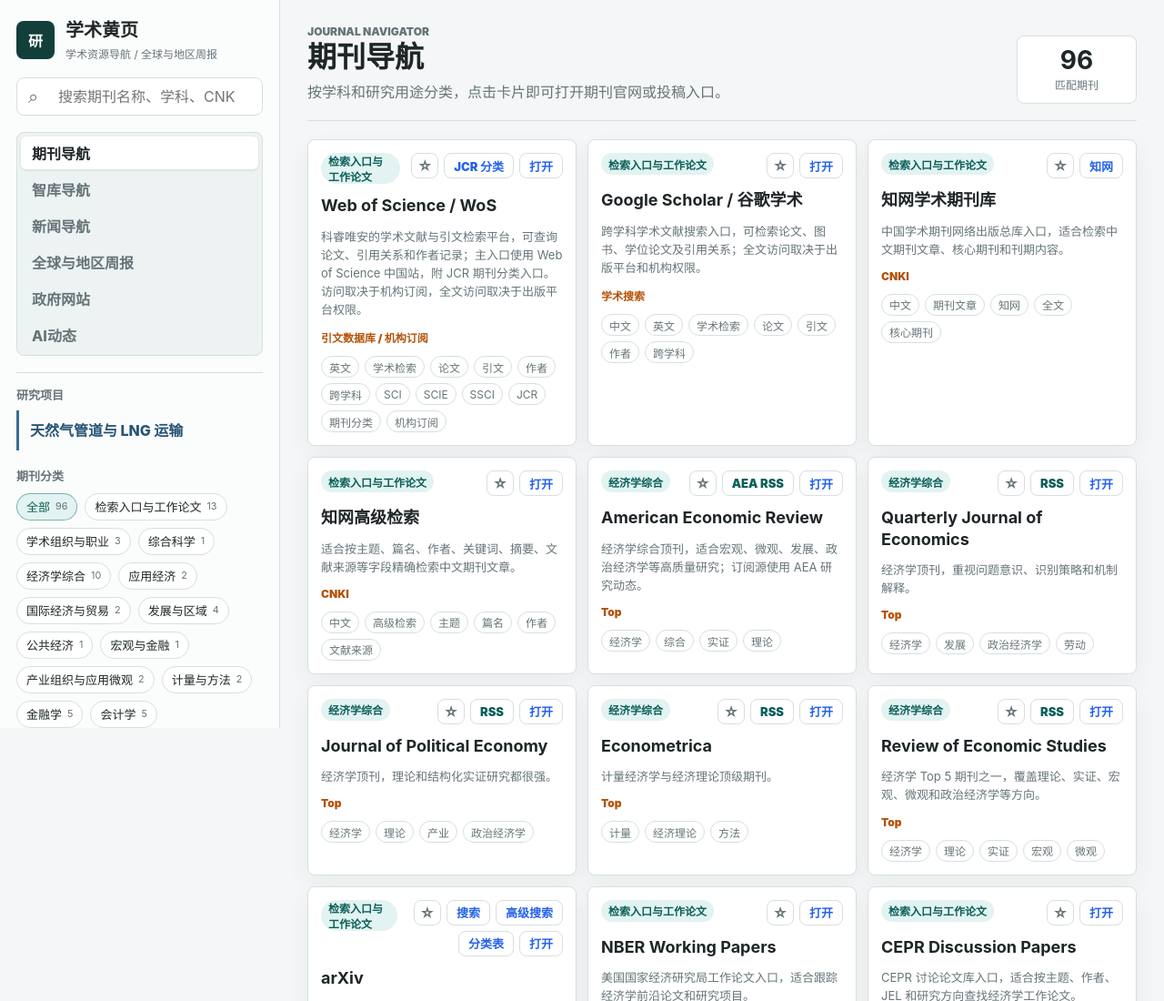
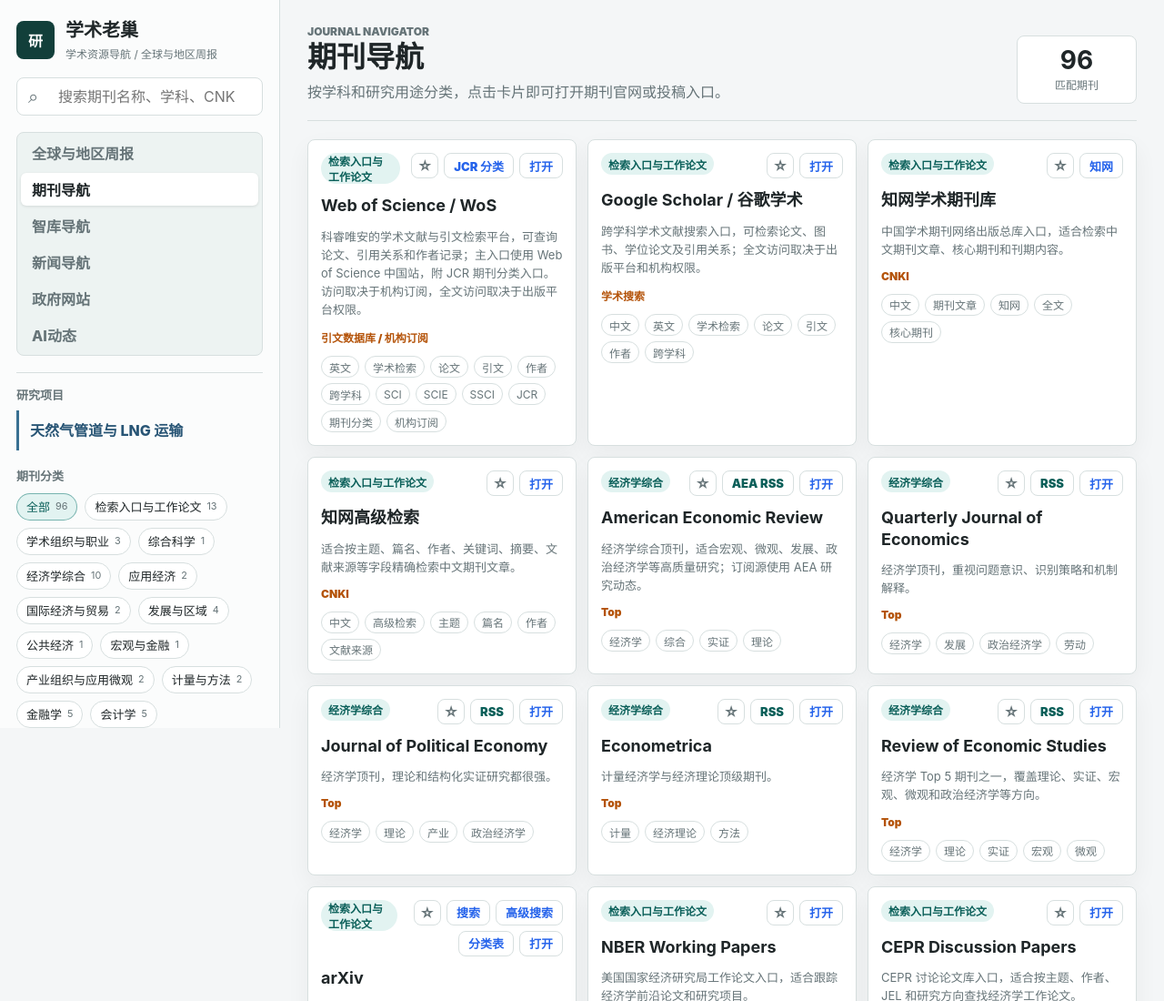
Before and after one commit to auuv/academic-navigation, a website: page site/index.html in a window 1280 px wide. Shown: the top 1100 px of the page at 91% size. Drawn offline with Linux system fonts and the light colour scheme.

Commit message:
改名为学术老巢并将周报置顶

```diff
--- a/site/index.html
+++ b/site/index.html
@@ -3,7 +3,7 @@
   <head>
     <meta charset="UTF-8">
     <meta name="viewport" content="width=device-width, initial-scale=1.0">
-    <title>学术黄页 · 全球与地区周报</title>
+    <title>学术老巢 · 全球与地区周报</title>
     <link rel="stylesheet" href="styles.css?v=20261026-collection">
 
     <link rel="stylesheet" href="weekly-reports.css?v=20261030-refresh">
@@ -23,7 +23,7 @@
         <header class="brand">
           <div class="brand-mark" aria-hidden="true">研</div>
           <div>
-            <h1>学术黄页</h1>
+            <h1>学术老巢</h1>
             <p>学术资源导航 / 全球与地区周报</p>
           </div>
         </header>
@@ -34,10 +34,10 @@
         </label>
 
         <nav class="mode-tabs" aria-label="板块切换">
+          <button class="mode-tab" type="button" data-mode="weekly" aria-controls="weeklyPanel" aria-pressed="false">全球与地区周报</button>
           <button class="mode-tab is-active" type="button" data-mode="journals" aria-controls="journalsPanel" aria-pressed="true">期刊导航</button>
           <button class="mode-tab" type="button" data-mode="thinktanks" aria-controls="thinkTankPanel" aria-pressed="false">智库导航</button>
           <button class="mode-tab" type="button" data-mode="news" aria-controls="newsPanel" aria-pressed="false">新闻导航</button>
-          <button class="mode-tab" type="button" data-mode="weekly" aria-controls="weeklyPanel" aria-pressed="false">全球与地区周报</button>
           <button class="mode-tab" type="button" data-mode="governments" aria-controls="governmentPanel" aria-pressed="false">政府网站</button>
           <button class="mode-tab" type="button" data-mode="ai" aria-controls="aiPanel" aria-pressed="false">AI动态</button>
 
```
Also changed, not shown: README.md.
